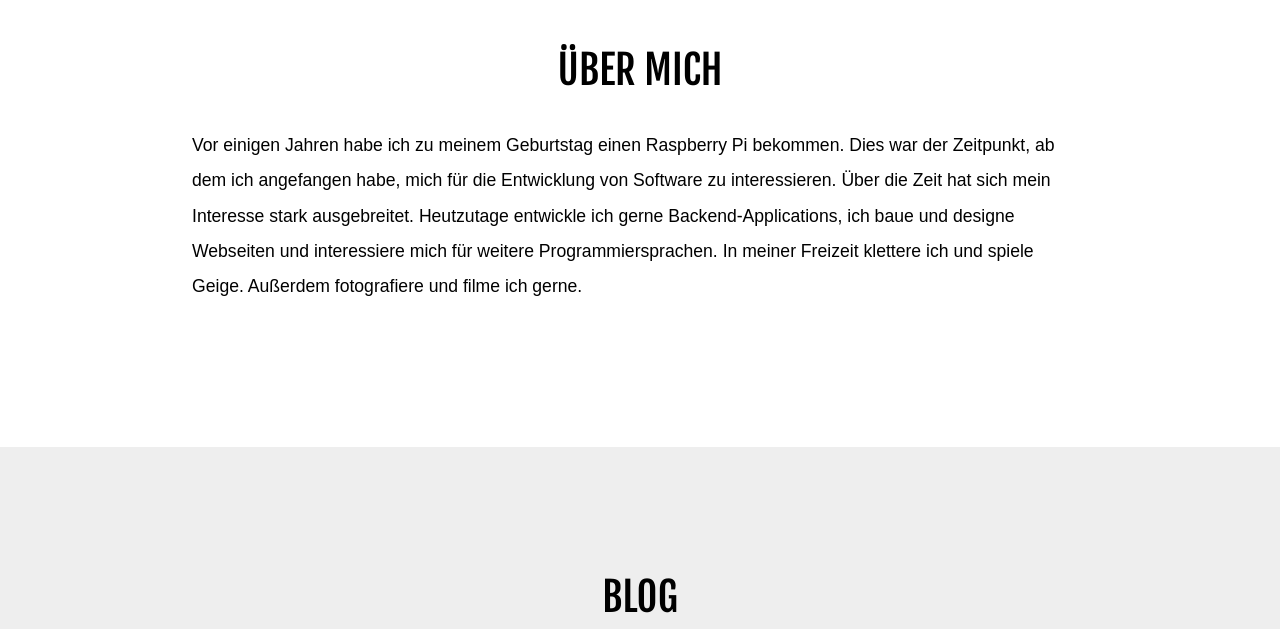
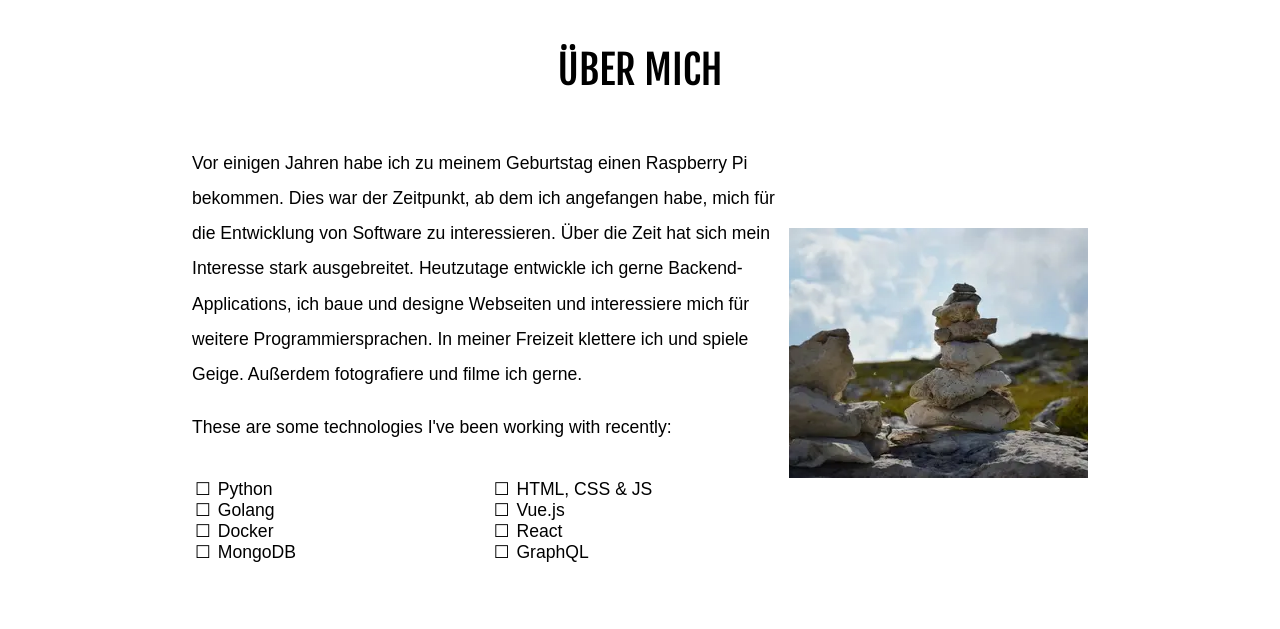
Before and after one commit to LucasHild/lucas-hild.de, a Vue app: page / in a window 1280 px wide. Shown: the part 880-1509 px from the top of the page. Built offline with nearby package versions, Linux system fonts and the light colour scheme; no server answers; a web font is replaced by a local one.

Commit message:
Add technologies and image to about

```diff
--- a/src/views/Home/About.vue
+++ b/src/views/Home/About.vue
@@ -2,6 +2,11 @@
     <section class="about">
         <div class="container">
             <h2>Über mich</h2>
+            <div class="grid">
+                <div class="image-wrapper">
+                    <div class="image" :style="{ backgroundImage: `url(${require('@/assets/img/stones.webp')})` }"></div>
+                </div>
+                <div class="text-wrapper">
                     <p class="section-introduction">
                         Vor einigen Jahren habe ich zu meinem Geburtstag einen Raspberry Pi bekommen.
                         Dies war der Zeitpunkt, ab dem ich angefangen habe, mich für die Entwicklung von Software zu interessieren.
@@ -9,6 +14,23 @@
                         Heutzutage entwickle ich gerne Backend-Applications, ich baue und designe Webseiten und interessiere mich für weitere Programmiersprachen.
                         In meiner Freizeit klettere ich und spiele Geige. Außerdem fotografiere und filme ich gerne.
                     </p>
+                    <p>These are some technologies I've been working with recently:</p>
+                    <div class="technologies-grid">
+                        <ul>
+                            <li>Python</li>
+                            <li>Golang</li>
+                            <li>Docker</li>
+                            <li>MongoDB</li>
+                        </ul>
+                        <ul>
+                            <li>HTML, CSS & JS</li>
+                            <li>Vue.js</li>
+                            <li>React</li>
+                            <li>GraphQL</li>
+                        </ul>
+                    </div>
+                </div>
+            </div>
         </div>
     </section>
 </template>
@@ -20,4 +42,44 @@ export default {
 </script>
 
 <style scoped>
+.grid {
+    display: grid;
+    grid-template-columns: 2fr 1fr;
+}
+
+.grid .image-wrapper {
+    order: 1;
+    display: grid;
+    width: 100%;
+    grid-template-columns: 1fr;
+    place-content: center;
+}
+
+.grid .image-wrapper .image {
+    width: 100%;
+    height: 250px;
+    background-position: center;
+    background-size: cover;
+}
+
+.technologies-grid {
+    display: grid;
+    grid-template-columns: repeat(2, 1fr);
+}
+
+.technologies-grid ul {
+    list-style-type: none;
+}
+
+.technologies-grid ul li::before {
+    content: "\2610";
+    color: var(--secondary-color);
+    display: inline-block;
+    margin-left: -37px;
+    margin-right: 7px;
+}
+
+.technologies-grid ul li:hover::before {
+    content: "\2611";
+}
 </style>
```
Also changed, not shown: src/assets/img/stones.webp (added). Lines whose indentation alone changed are shown as unchanged.
